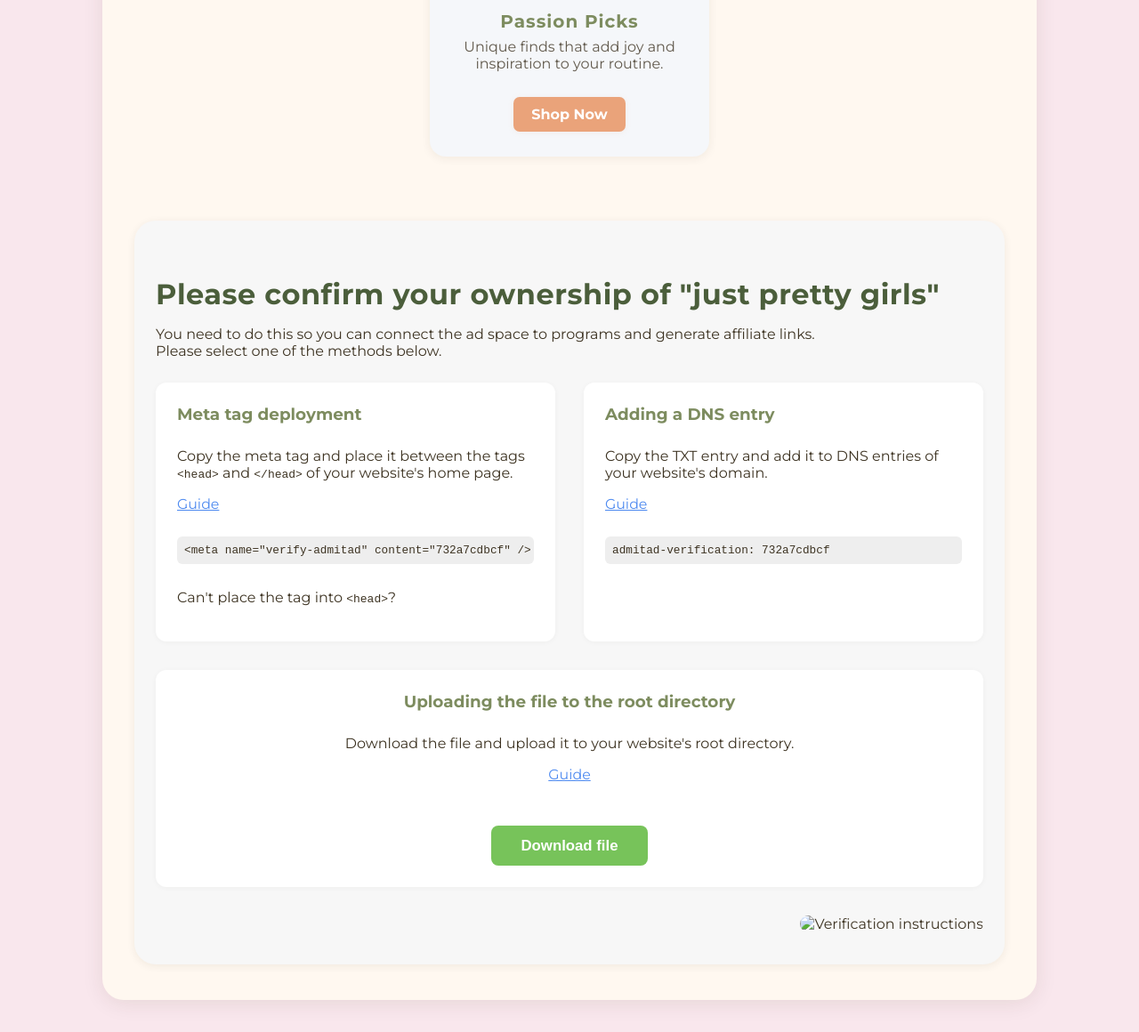
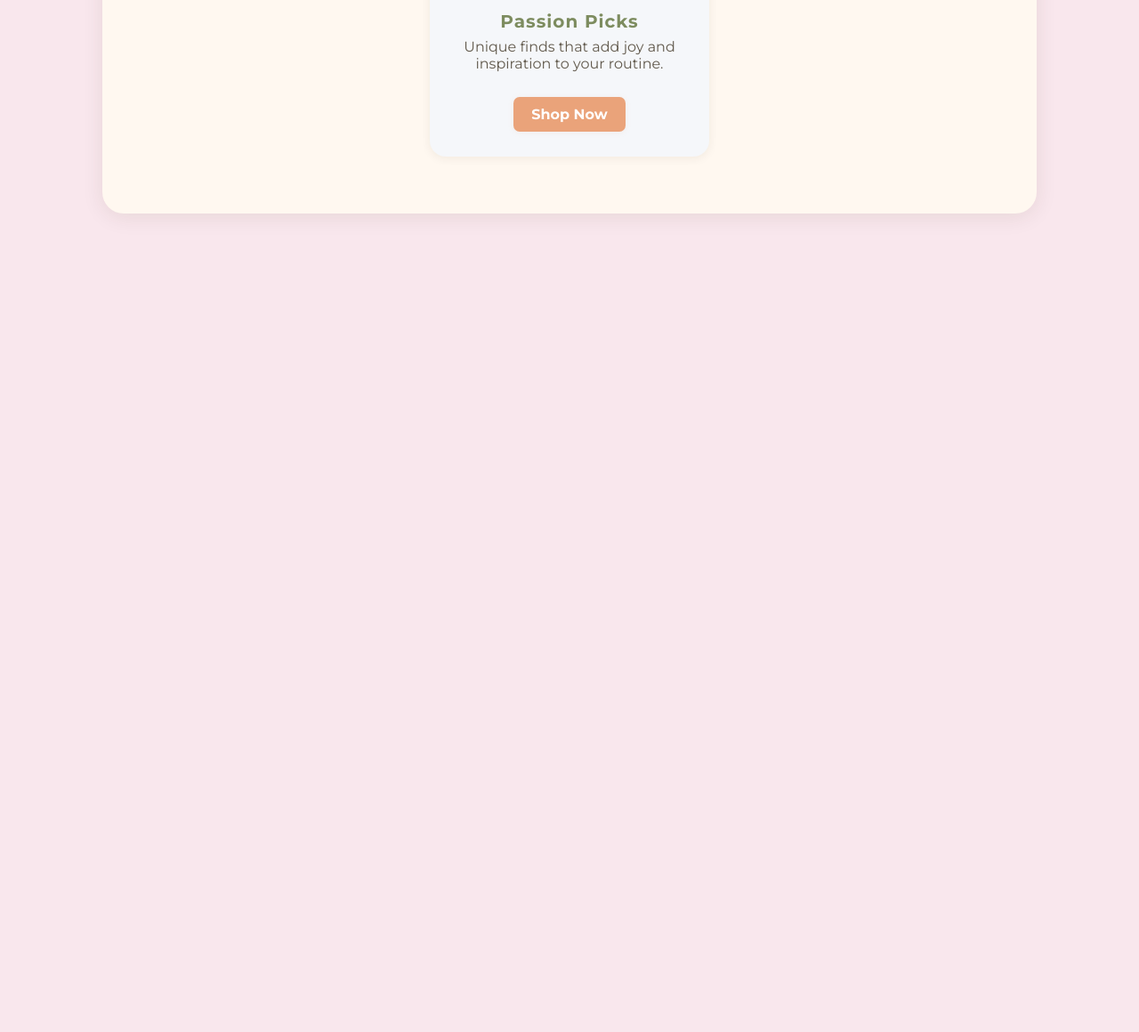
Before and after one commit to nourjlassiss/justprettygirlzz, a plain HTML site: page index.html in a window 1280 px wide. Shown: the part 1103-2263 px from the top of the page at 89% size. After the commit the page ends 1379 px from the top, so only its background shows below. Drawn offline with Linux system fonts and the light colour scheme.

Commit message:
Update index.html

```diff
--- a/index.html
+++ b/index.html
@@ -213,74 +213,6 @@
     .product-link:hover {
       background: #d6895b;
     }
-    /* Ownership Verification Section Styles */
-    .verification-section {
-      margin: 48px 36px 0 36px;
-      padding: 36px 24px;
-      border-radius: 24px;
-      background: #f7f7f7;
-      box-shadow: 0 2px 10px rgba(60,44,13,0.07);
-    }
-    .verification-section h2 {
-      font-size: 2rem;
-      color: #4b5e3b;
-      margin-bottom: 14px;
-      font-weight: bold;
-      letter-spacing: 0.5px;
-    }
-    .verification-cards {
-      display: flex;
-      gap: 2rem;
-      flex-wrap: wrap;
-      margin-top: 26px;
-    }
-    .verification-card {
-      flex: 1;
-      min-width: 300px;
-      padding: 1.5rem;
-      border-radius: 12px;
-      background: #fff;
-      box-shadow: 0 1px 6px rgba(60,44,13,0.04);
-      display: flex;
-      flex-direction: column;
-    }
-    .verification-card h3 {
-      margin-top: 0;
-      margin-bottom: 10px;
-      color: #7d8c5f;
-      font-size: 1.15rem;
-      font-weight: bold;
-    }
-    .verification-card pre {
-      background: #eee;
-      padding: 0.5rem;
-      border-radius: 6px;
-      margin-top: 1em;
-      font-size: 0.98em;
-      overflow-x: auto;
-    }
-    .verification-card a {
-      color: #4e8af0;
-      font-size: 0.99rem;
-      margin-bottom: 0.9em;
-      text-decoration: underline;
-      width: fit-content;
-    }
-    .verification-card button {
-      background: #77c35a;
-      color: #fff;
-      font-weight: bold;
-      padding: 0.75em 2em;
-      border: none;
-      border-radius: 8px;
-      cursor: pointer;
-      margin-top: 2em;
-      font-size: 1.05rem;
-      transition: background 0.18s;
-    }
-    .verification-card button:hover {
-      background: #4b5e3b;
-    }
     @media (max-width: 900px) {
       .wrapper { max-width: 98vw; }
       .hero { flex-direction: column; padding: 32px 20px 20px 20px; margin: 24px 6vw 20px 6vw; }
@@ -288,8 +220,6 @@
       .cards-section { margin: 0 8px; }
       nav { padding: 16px 10px 8px 10px; }
       .tags-list { margin: 0 10px 24px 10px; }
-      .verification-section { margin: 36px 8px 0 8px; padding: 28px 8px; }
-      .verification-cards { flex-direction: column; gap: 1.5rem; }
     }
   </style>
 </head>
@@ -349,49 +279,6 @@
         <a href="deals.html" class="product-link">Shop Now</a>
       </div>
     </section>
-    <!-- Ownership Verification Section Start -->
-    <section class="verification-section">
-      <h2>Please confirm your ownership of "just pretty girls"</h2>
-      <p>
-        You need to do this so you can connect the ad space to programs and generate affiliate links.<br>
-        Please select one of the methods below.
-      </p>
-      <div class="verification-cards">
-        <!-- Meta Tag Deployment -->
-        <div class="verification-card">
-          <h3>Meta tag deployment</h3>
-          <p>
-            Copy the meta tag and place it between the tags <code>&lt;head&gt;</code> and <code>&lt;/head&gt;</code> of your website's home page.
-          </p>
-          <a href="#">Guide</a>
-          <pre><code>&lt;meta name="verify-admitad" content="732a7cdbcf" /&gt;</code></pre>
-          <p style="margin-top:1em;">Can't place the tag into <code>&lt;head&gt;</code>?</p>
-        </div>
-        <!-- DNS Entry -->
-        <div class="verification-card">
-          <h3>Adding a DNS entry</h3>
-          <p>
-            Copy the TXT entry and add it to DNS entries of your website's domain.
-          </p>
-          <a href="#">Guide</a>
-          <pre><code>admitad-verification: 732a7cdbcf</code></pre>
-        </div>
-        <!-- File Upload -->
-        <div class="verification-card" style="align-items:center;">
-          <h3>Uploading the file to the root directory</h3>
-          <p>
-            Download the file and upload it to your website's root directory.
-          </p>
-          <a href="#">Guide</a>
-          <button>Download file</button>
-        </div>
-      </div>
-      <!-- You can replace the image src below with your actual verification screenshot if you like -->
-      <div style="margin-top:2em;text-align:right;">
-        <img src="your-screenshot.png" alt="Verification instructions" style="max-width:350px;border-radius:10px;">
-      </div>
-    </section>
-    <!-- Ownership Verification Section End -->
   </div>
 </body>
 </html>
```
